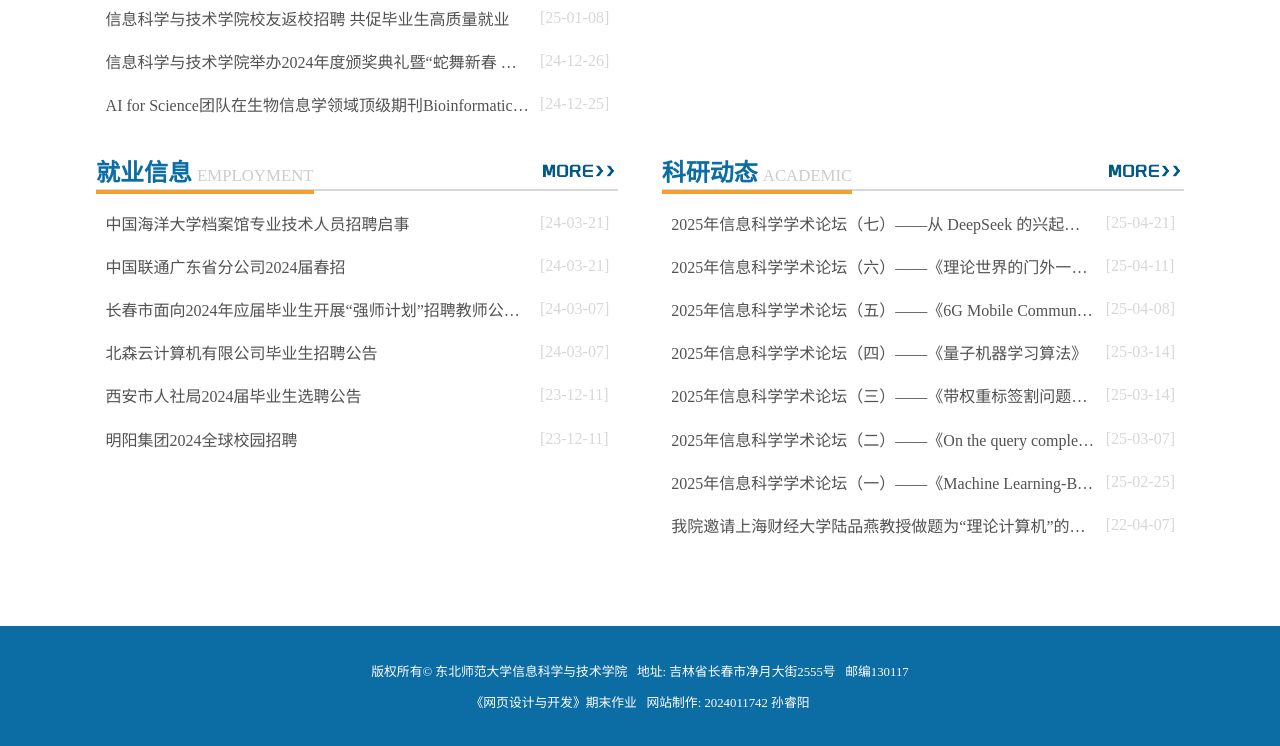
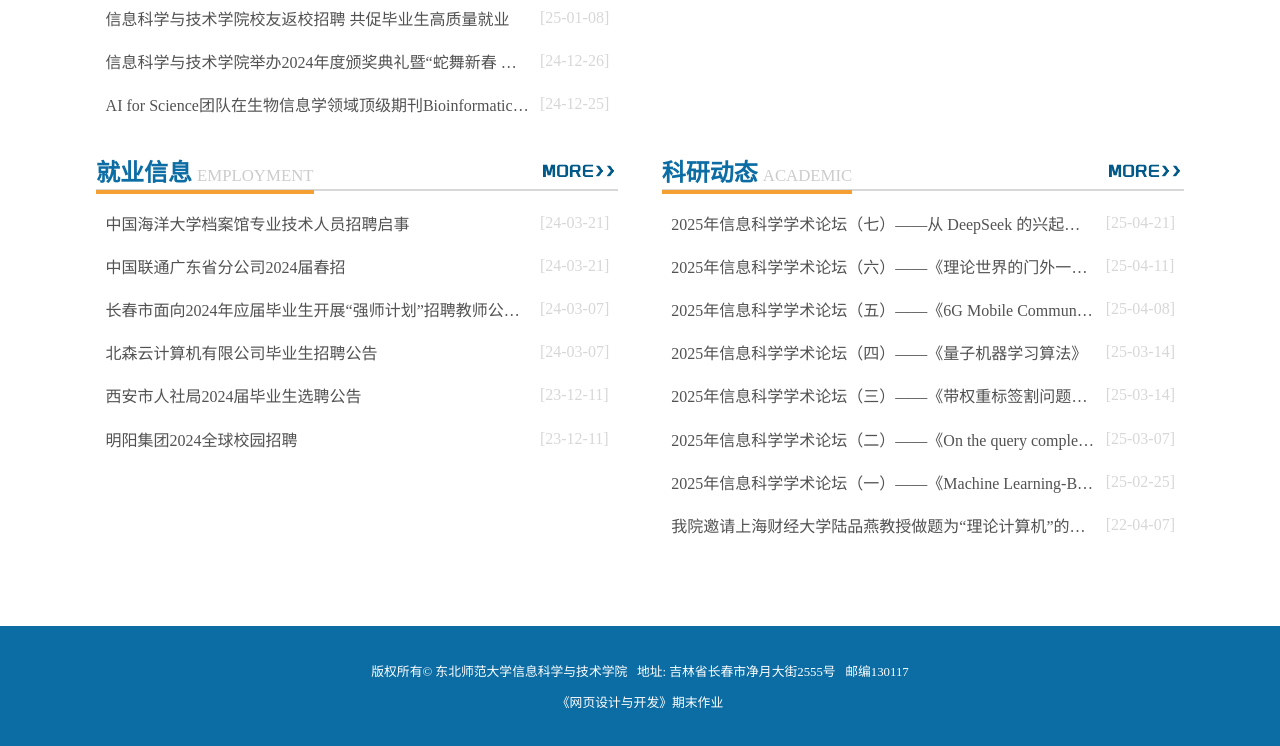
Before and after one commit to O-MYCENA-O/mycena-webpage-final.github.io, a plain HTML site: page index.html in a window 1280 px wide. Shown: the part 1134-1880 px from the top of the page. Drawn offline with Linux system fonts and the light colour scheme.

Commit message:
Update index.html

```diff
--- a/index.html
+++ b/index.html
@@ -320,7 +320,7 @@
     </div>
     <div id="footer">
         <p>版权所有© 东北师范大学信息科学与技术学院   地址: 吉林省长春市净月大街2555号   邮编130117</p>
-        <p>《网页设计与开发》期末作业   网站制作: 2024011742 孙睿阳</p>
+        <p>《网页设计与开发》期末作业</p>
     </div>
     <div id="shortcut">
         <div id="shortcut_click">
```
